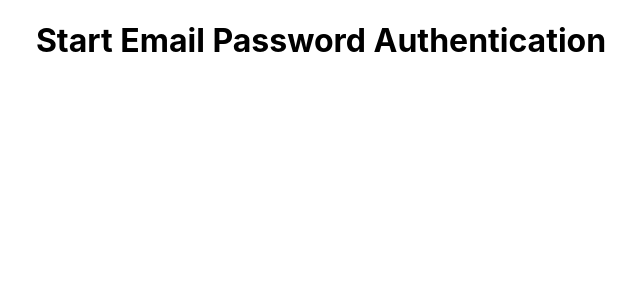
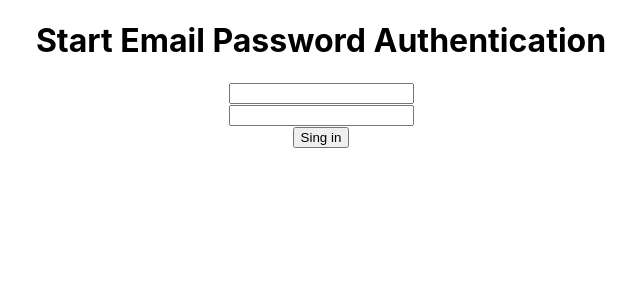
Before and after one commit to mdmehedihasan212/email-password-auth, a React (Create React App) app: page / in a window 1280 px wide. Shown: the top 300 px of the page, without its empty margins (319-959 px from the left). Built offline with nearby package versions, Linux system fonts and the light colour scheme.

Commit message:
add two input field and solved reloade

```diff
--- a/src/App.js
+++ b/src/App.js
@@ -5,10 +5,31 @@ import app from './firebase.init';
 const auth = getAuth(app);
 
 function App() {
+
+  const handleToEmail = (event) => {
+    console.log(event.target.value);
+  }
+
+  const handleToPassword = (event) => {
+    console.log(event.target.value);
+  }
+
+  const handleToSubmit = (event) => {
+    console.log('form submit');
+    event.preventDefault();
+  }
+
   return (
     <div className='app-container'>
       <h1>Start Email Password Authentication</h1>
-    </div>
+      <form onSubmit={handleToSubmit}>
+        <input onChange={handleToEmail} type="email" />
+        <br />
+        <input onChange={handleToPassword} type="password" />
+        <br />
+        <input type="submit" value="Sing in" />
+      </form>
+    </div >
   );
 }
 
--- a/src/index.js
+++ b/src/index.js
@@ -1,14 +1,15 @@
 import React from 'react';
-import ReactDOM from 'react-dom';
+import { createRoot } from 'react-dom/client';
 import './index.css';
 import App from './App';
 import reportWebVitals from './reportWebVitals';
 
-ReactDOM.render(
+const container = document.getElementById('root');
+const root = createRoot(container);
+root.render(
   <React.StrictMode>
     <App />
   </React.StrictMode>,
-  document.getElementById('root')
 );
 
 // If you want to start measuring performance in your app, pass a function
```
